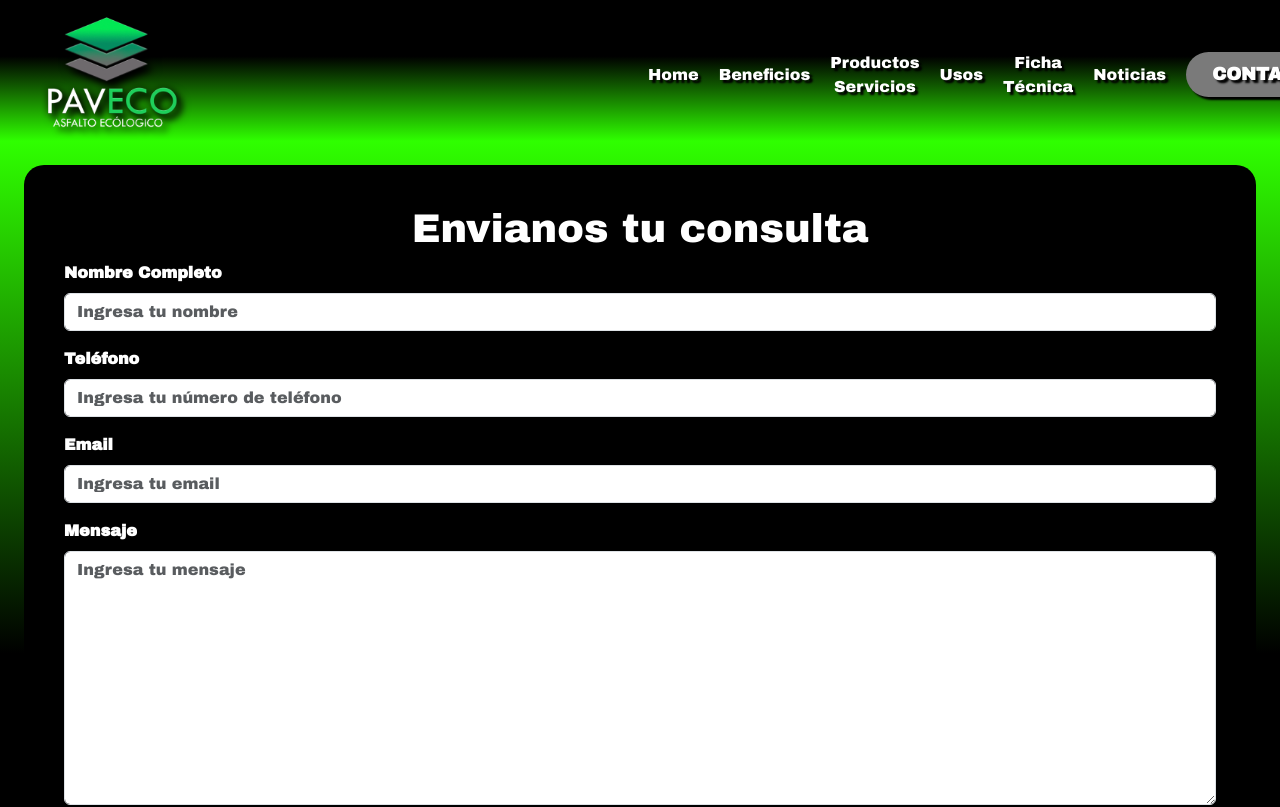
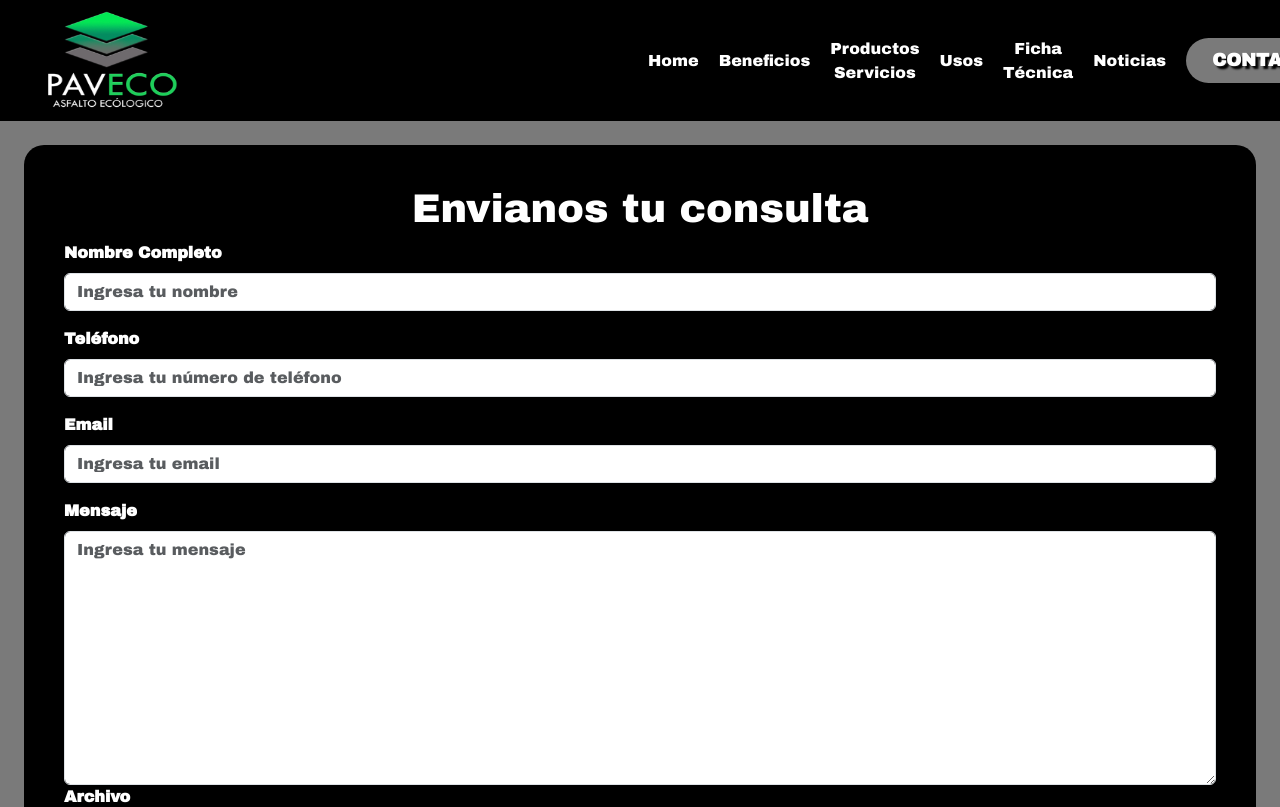
Before and after one commit to Nemka201/Paveco, a React (Create React App) app in the folder paveco/: page /Contacto in a window 1280 px wide. Shown: the top 807 px of the page. Built offline with nearby package versions, Linux system fonts and the light colour scheme.

Commit message:
Update css

```diff
--- a/paveco/src/App.css
+++ b/paveco/src/App.css
@@ -3,8 +3,7 @@
 
 :root {
   --color-principal: #00ff22;
-  /* --color-hover: #03c27f; */
-  --color-hover: #00ff22;
+  --color-hover: #008814;
   --color-secundario: #7a7a7a;
   --color-texto: black;
   --color-white: rgb(255, 255, 255);
@@ -44,7 +43,8 @@ tr {
 }
 
 table {
-  background-image: url(./assets/img/bg-ficha.jpg);
+  /* background-image: url(./assets/img/bg-ficha.jpg); */
+  background-color: var(--color-verde-oscuro);
   background-attachment: fixed;
   background-repeat: no-repeat;
   background-size: cover;
@@ -52,7 +52,6 @@ table {
   color: white;
   text-shadow: 3px 3px 1px black;
   font-size: 1em;
-  box-shadow: 0px 0px 100px var(--color-secundario);
 }
 
 td {
@@ -120,7 +119,7 @@ td {
 
 .fa-brands:hover {
   transition: all 0.5s ease;
-  color: #00ff22;
+  color: var(--color-hover);
   transform: scale(1.2);
   filter: drop-shadow(6px 6px 10px var(--color-secundario));
 
@@ -331,7 +330,8 @@ td {
 }
 
 .noticias-first {
-  background: linear-gradient(0deg, rgba(0, 0, 0, 1) 40%, rgb(47, 255, 0) 100%);
+  /* background: linear-gradient(0deg, rgba(0, 0, 0, 1) 40%, rgb(47, 255, 0) 100%); */
+  background-color: var(--color-verde-medio);
   filter: progid:DXImageTransform.Microsoft.gradient(startColorstr="#7a7a7a", endColorstr="#1e5155", GradientType=1);
 }
 
@@ -362,7 +362,11 @@ td {
   transition: all 1s ease;
   position: relative;
 }
+.bg-green{
+  background-color: var(--color-verde-oscuro);
+  border: 1px solid var(--color-verde-brillante);
 
+}
 .b-card:hover::before {
   position: absolute;
   content: "";
@@ -392,7 +396,7 @@ b-icon {
 
 .b-card:hover {
   text-shadow: 2px 2px 1px black;
-  box-shadow: 4px 4px 35px var(--color-principal);
+  box-shadow: 4px 4px 35px var(--color-hover);
   transform: scale(1.015);
   transition: all 0.5s ease;
 }
@@ -575,7 +579,7 @@ b-icon {
 }
 
 .btn-contacto:hover {
-  background-color: var(--color-principal);
+  background-color: var(--color-hover);
   color: var(--color-white);
   box-shadow: 15px 15px 100px var(--color-secundario);
   text-shadow: 2px 2px 5px black;
--- a/paveco/src/components/NavbarPaveco.js
+++ b/paveco/src/components/NavbarPaveco.js
@@ -2,46 +2,46 @@ import logo from "../assets/pavecoIcon.png";
 function Navbar() {
   return (
     <>
-      <nav className="navbar navbar-expand-lg navbar-gradient">
+      <nav className="navbar navbar-expand-lg navbar-dark">
         <div className="container-fluid text-center">
           <div className="col-sm-2 col-md-4 col-lg-6 col-xl-6 text-start navbar-icon">
-            <a className="navbar-brand ms-4" href="/">
-              <img src={logo} alt="Bootstrap" width="145" height="115" className="drop-shadow"></img>
+            <a className="navbar-brand ms-4 pt-0" href="/">
+              <img src={logo} alt="Bootstrap" width="145" height="100" className="drop-shadow"></img>
             </a>
           </div>
           <div className="col-12 col-sm-12 col-md-8 col-lg-6 col-xl-6 text-shadow">
               <ul className="navbar-nav align-items-center ps-5 pe-3" id="navbar-links">
-                <li className="nav-item mt-2 pe-1">
+                <li className="nav-item mt-0 pe-1">
                   <a className="nav-link" href="/">
                     Home
                   </a>
                 </li>
-                <li className="nav-item mt-2 pe-1">
+                <li className="nav-item mt-0 pe-1">
                   <a className="nav-link" href="/Beneficios">
                     Beneficios
                   </a>
                 </li>
-                <li className="nav-item mt-2 pe-1">
+                <li className="nav-item mt-0 pe-1">
                   <a className="nav-link" href="/Productos-y-Servicios">
                     Productos Servicios
                   </a>
                 </li>
-                <li className="nav-item mt-2 pe-1">
+                <li className="nav-item mt-0 pe-1">
                   <a className="nav-link" href="/Usos">
                     Usos
                   </a>
                 </li>
-                <li className="nav-item mt-2 pe-1">
+                <li className="nav-item mt-0 pe-1">
                   <a className="nav-link ficha-t" href="/Ficha-Tecnica">
                     Ficha Técnica
                   </a>
                 </li>
-                <li className="nav-item mt-2 pe-1">
+                <li className="nav-item mt-0 pe-1">
                   <a className="nav-link" href="/Noticias">
                     Noticias
                   </a>
                 </li>
-                <li className="nav-item pe-1">
+                <li className="nav-item pe-1 mt-0 mb-2">
                   <a className="nav-link mt-2" href="/Contacto">
                     <button className="btn btn-contacto text-shadow box-shadow">CONTACTO</button>
                   </a>
--- a/paveco/src/views/ProducosServicios.js
+++ b/paveco/src/views/ProducosServicios.js
@@ -7,7 +7,7 @@ function ProductosServicios() {
     <>
       <Navbar />
       <div className="container-fluid noticias-first ps-4 pe-4 pt-4">
-        <div className="row bg-black border-top-15">
+        <div className="row bg-green border-top-15">
           <div className="col-12 titulo text-center">
             <h1 className="pt-5">Productos</h1>
             <div className="row ps-5 pe-1 pt-4">
```
